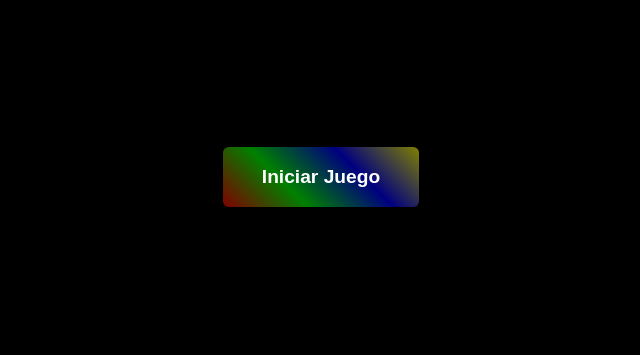
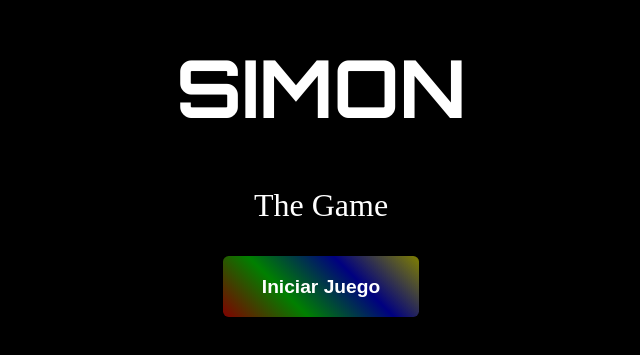
Before and after one commit to YaslokDev/SimonJuego, a plain HTML site: page index.html in a window 1280 px wide. Shown: the part 223-578 px from the top of the page, without its empty margins (319-959 px from the left). Drawn offline with Linux system fonts and the light colour scheme.

Commit message:
Añadido titulo

```diff
--- a/index.html
+++ b/index.html
@@ -10,6 +10,8 @@
 
 <body>
     <div class="container">
+        <h1>SIMON</h1>
+        <p>The Game</p>
         <p id="resultado" class="ocultar">Mensaje</p>
         <button id="iniciar">Iniciar Juego</button>
     </div>
--- a/style.css
+++ b/style.css
@@ -1,3 +1,5 @@
+@import url("https://fonts.googleapis.com/css2?family=Orbitron:wght@400..900&display=swap");
+
 * {
   padding: 0;
   margin: 0;
@@ -6,6 +8,13 @@
 
 body {
   background-color: dimgrey;
+}
+
+h1 {
+  font-size: 80px;
+  font-family: "Orbitron", sans-serif;
+  color: #fff;
+  margin-bottom: 50px;
 }
 
 .panel {
```
